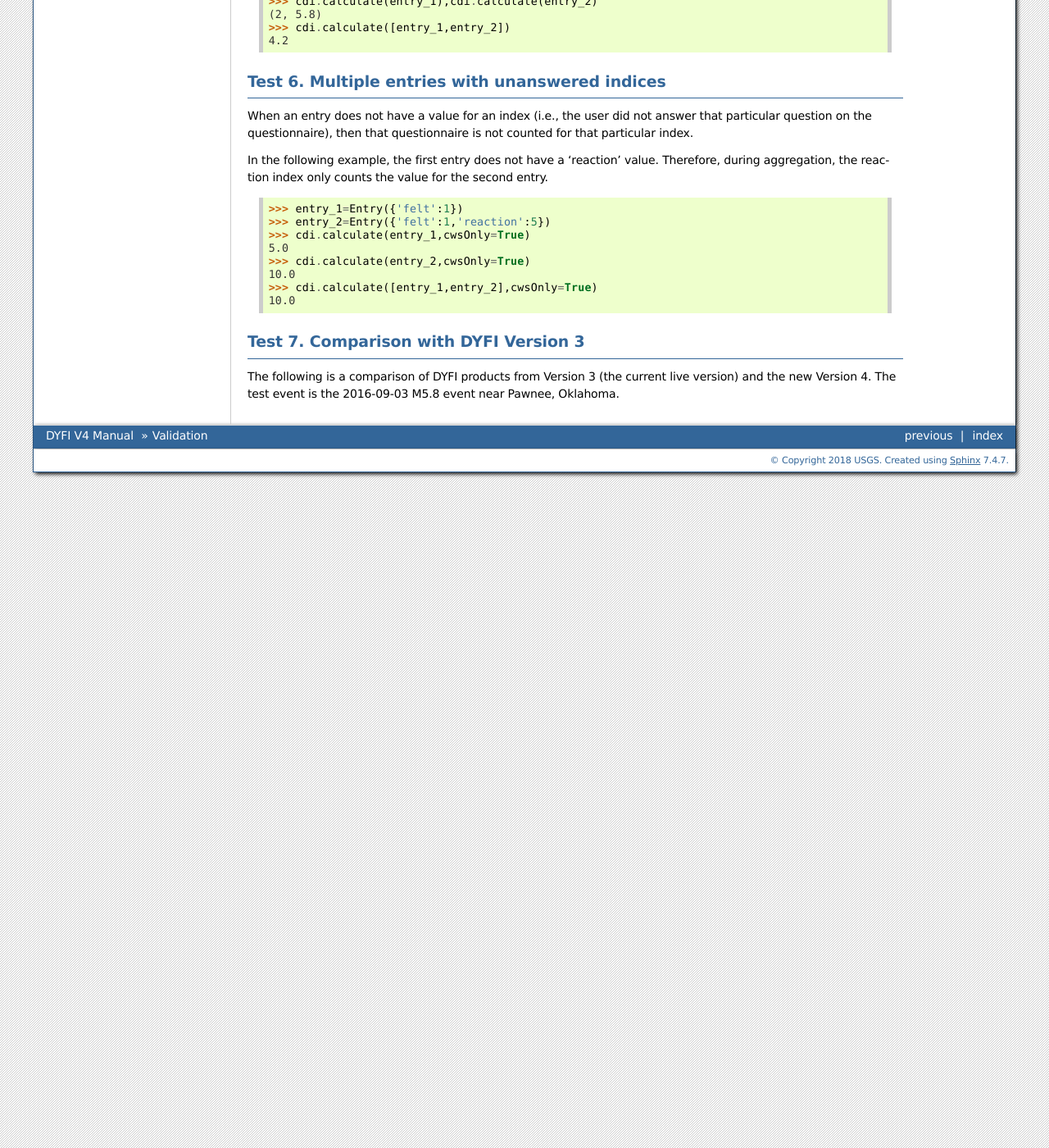
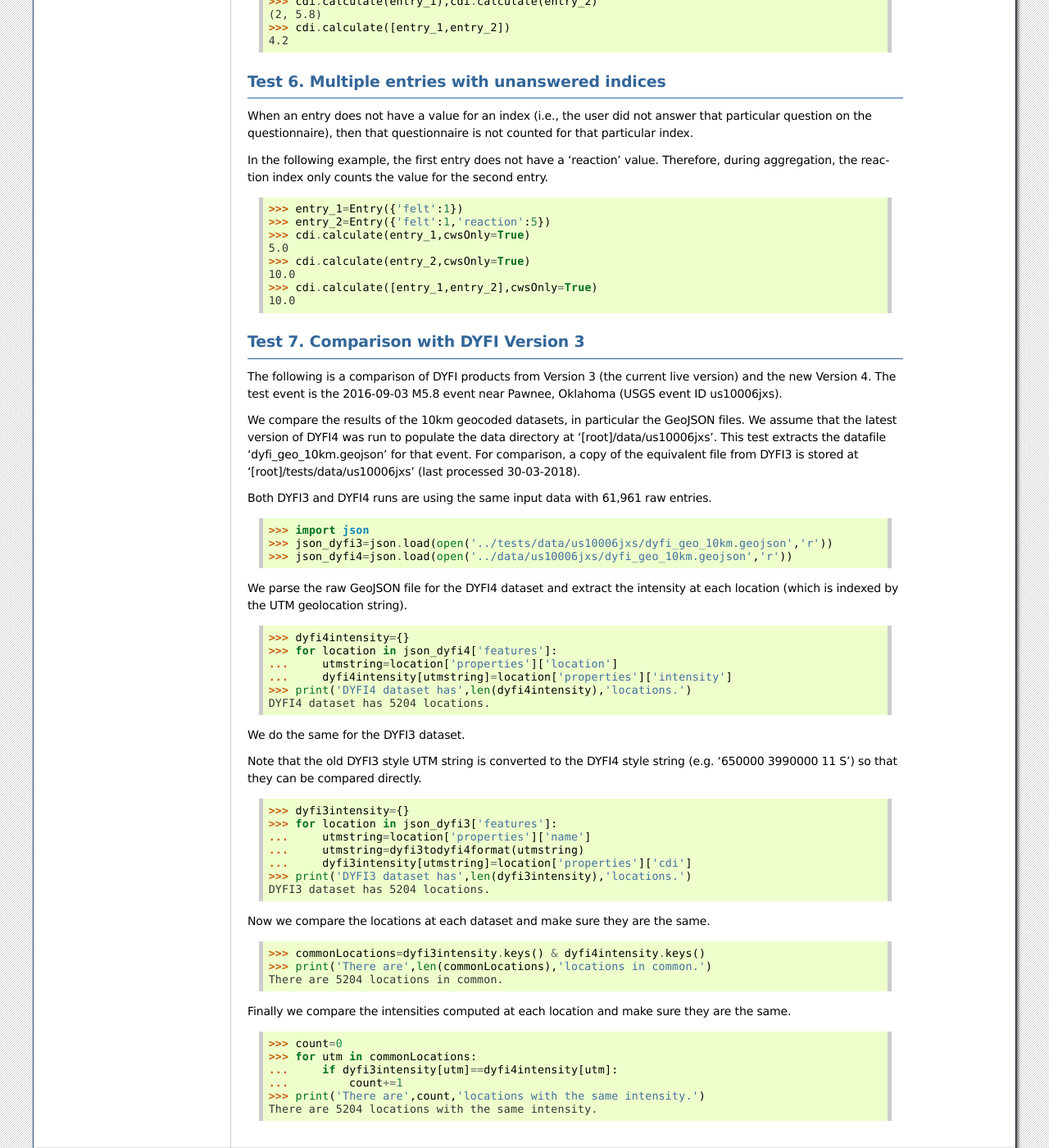
Before and after one commit to vinceq-usgs/dyfi4, a Sphinx documentation site: the page built from docs/validation.rst, in a window 1280 px wide and 1400 px high, scrolled down 3818 px. Shown: the whole window at 82% size. Built offline with Sphinx 7.4.7, drawn with Linux system fonts in a browser that asks for light colours; some of the changed text lies outside the part shown.

Commit message:
More docs

```diff
--- a/docs/product-guide.rst
+++ b/docs/product-guide.rst
@@ -48,6 +48,8 @@ Static Map Products
 JPEG
 ----
 
+*NEW* Transparency
+
 KML
 ---
 
--- a/docs/validation.rst
+++ b/docs/validation.rst
@@ -9,10 +9,9 @@ Validation
 Here we show a series of validation tests to show results consistent with
 the algorithm as shown here:
 
-      Utilization of the Internet for Rapid Community Intensity Maps
-      David J. Wald  Vincent Quitoriano  Lori A. Dengler  James W. Dewey
-      Seismological Research Letters (1999) 70 (6): 680-697
-      DOI: https://doi.org/10.1785/gssrl.70.6.680
+    USGS “Did You Feel It?” Internet-based macroseismic intensity maps.
+    David Jay Wald, Vincent Quitoriano, Charles Bruce Worden, Margaret Hopper, James W. Dewey.
+    ANNALS OF GEOPHYSICS, 54, 6, 2011; doi: 10.4401/ag-5354
 
 To calculate a DYFI intensity, we first assign numerical values to individual answers to each question in the questionnaire. For each "community" (i.e., geocoded block), the numerical values assigned to each questionnaire are averaged. A weighted sum of the community values for each question, the "Community Weighted Sum", is then computed based on the following equation::
 
@@ -231,4 +230,62 @@ In the following example, the first entry does not have a 'reaction' value. Ther
 Test 7. Comparison with DYFI Version 3
 --------------------------------------------
 
-The following is a comparison of DYFI products from Version 3 (the current live version) and the new Version 4. The test event is the 2016-09-03 M5.8 event near Pawnee, Oklahoma.
+The following is a comparison of DYFI products from Version 3 (the current live version) and the new Version 4. The test event is the 2016-09-03 M5.8 event near Pawnee, Oklahoma (USGS event ID us10006jxs).
+
+We compare the results of the 10km geocoded datasets, in particular the GeoJSON files. We assume that the latest version of DYFI4 was run to populate the data directory at '[root]/data/us10006jxs'. This test extracts the datafile 'dyfi_geo_10km.geojson' for that event. For comparison, a copy of the equivalent file from DYFI3 is stored at '[root]/tests/data/us10006jxs' (last processed 30-03-2018).
+
+Both DYFI3 and DYFI4 runs are using the same input data with 61,961 raw entries.
+
+    >>> import json
+    >>> json_dyfi3=json.load(open('../tests/data/us10006jxs/dyfi_geo_10km.geojson','r'))
+    >>> json_dyfi4=json.load(open('../data/us10006jxs/dyfi_geo_10km.geojson','r'))
+
+We parse the raw GeoJSON file for the DYFI4 dataset and extract the intensity at each location (which is indexed by the UTM geolocation string).
+
+    >>> dyfi4intensity={}
+    >>> for location in json_dyfi4['features']:
+    ...     utmstring=location['properties']['location']
+    ...     dyfi4intensity[utmstring]=location['properties']['intensity']
+    >>> print('DYFI4 dataset has',len(dyfi4intensity),'locations.')
+    DYFI4 dataset has 5204 locations.
+
+We do the same for the DYFI3 dataset.
+
+.. testcode::
+    :hide:
+
+    import re
+    def dyfi3todyfi4format(string):
+
+        parsed=re.search('UTM:\((\d+)(.) (\d+) (\d+) (\d+)\)',string)
+        (zonenum,zoneletter,x,y,span)=parsed.groups()
+
+        x=str(int(x)*int(span))
+        y=str(int(y)*int(span))
+        utm=' '.join([x,y,zonenum,zoneletter])
+        return utm
+
+Note that the old DYFI3 style UTM string is converted to the DYFI4 style string (e.g. '650000 3990000 11 S') so that they can be compared directly.
+
+    >>> dyfi3intensity={}
+    >>> for location in json_dyfi3['features']:
+    ...     utmstring=location['properties']['name']
+    ...     utmstring=dyfi3todyfi4format(utmstring)
+    ...     dyfi3intensity[utmstring]=location['properties']['cdi']
+    >>> print('DYFI3 dataset has',len(dyfi3intensity),'locations.')
+    DYFI3 dataset has 5204 locations.
+
+Now we compare the locations at each dataset and make sure they are the same.
+
+    >>> commonLocations=dyfi3intensity.keys() & dyfi4intensity.keys()
+    >>> print('There are',len(commonLocations),'locations in common.')
+    There are 5204 locations in common.
+
+Finally we compare the intensities computed at each location and make sure they are the same.
+
+    >>> count=0
+    >>> for utm in commonLocations:
+    ...     if dyfi3intensity[utm]==dyfi4intensity[utm]:
+    ...         count+=1
+    >>> print('There are',count,'locations with the same intensity.')
+    There are 5204 locations with the same intensity.
```
